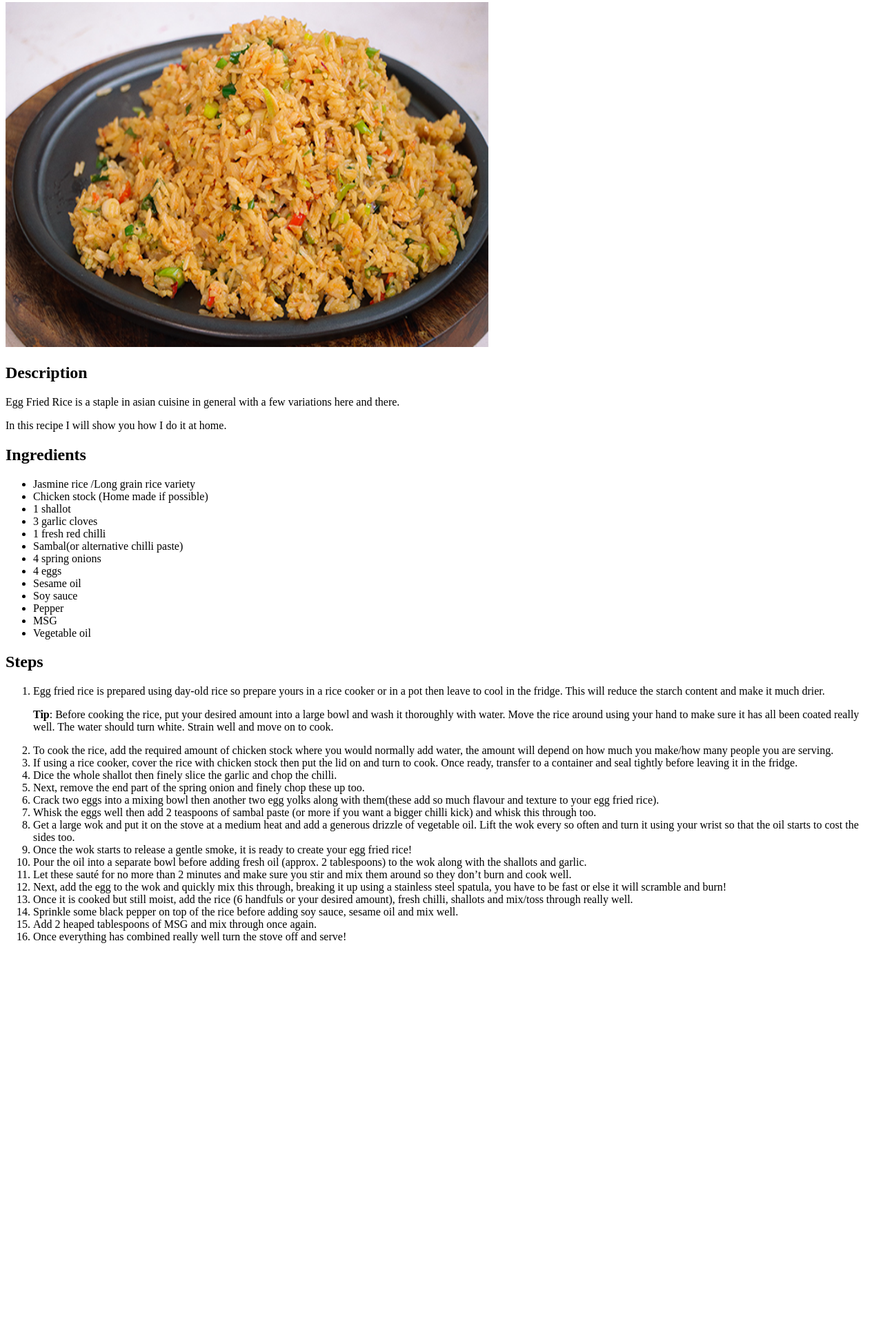
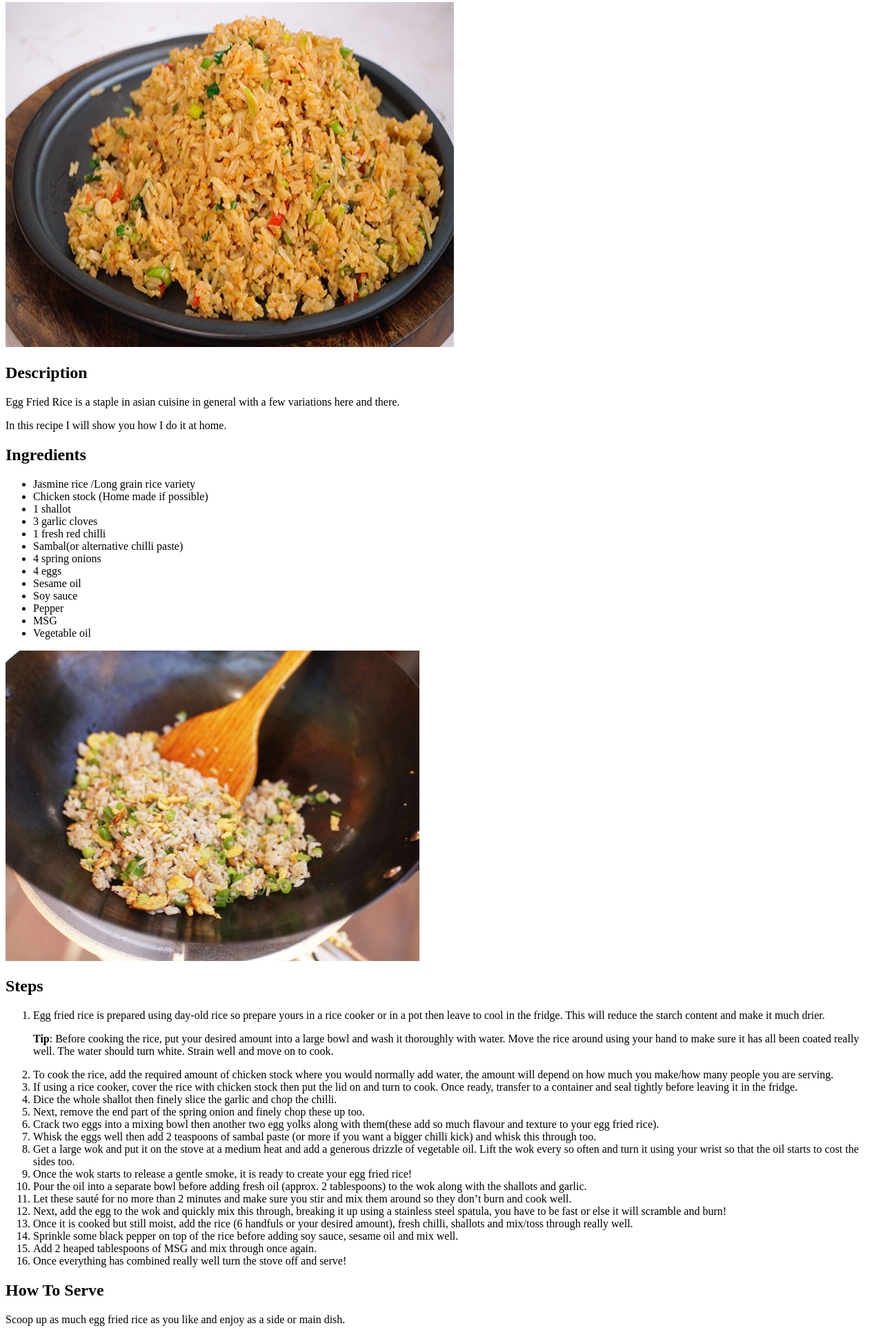
Before and after one commit to Ogoidnavi/odin-recipes, a plain HTML site: page recipes/eggfriedrice.html in a window 1280 px wide. Shown: the part 77-2015 px from the top of the page at 69% size. Before the commit the page ends 1460 px from the top, so only its background shows below. Drawn offline with Linux system fonts and the light colour scheme.

Commit message:
Add one more image and did some final tweaks in the images

```diff
--- a/recipes/eggfriedrice.html
+++ b/recipes/eggfriedrice.html
@@ -9,7 +9,7 @@
 <body>
     <h1>Egg Fried Rice</h1>
 
-    <img src="../images/friedrice.jpg" alt="Presentation of egg fried rice" width="700" height="500">
+    <img src="../images/friedrice.jpg" alt="Presentation of egg fried rice" width="650" height="500">
 
     <h2>Description</h2>
     <p>Egg Fried Rice is a staple in asian cuisine in general with a few variations here and there.</p>
@@ -32,6 +32,8 @@
         <li>Vegetable oil</li>
     </ul>
 
+    <img src="../images/wok.jpg" alt="Wok with Egg Fried Rice in it" width="600" height="450">
+
     <h2>Steps</h2>
 
     <ol>
@@ -53,5 +55,9 @@
         <li>Add 2 heaped tablespoons of MSG and mix through once again.</li>
         <li>Once everything has combined really well turn the stove off and serve!</li>
     </ol>
+
+    <h2>How To Serve</h2>
+
+    <p>Scoop up as much egg fried rice  as you like and enjoy as a side or main dish.</p>
 </body>
 </html>
```
Also changed, not shown: index.html (+4 -1 lines), images/wok.jpg (added).
